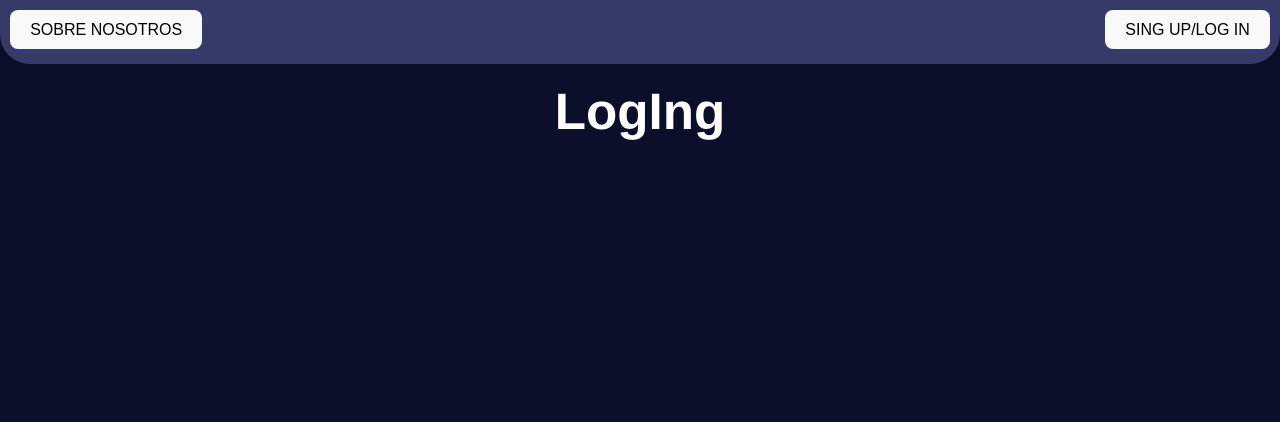
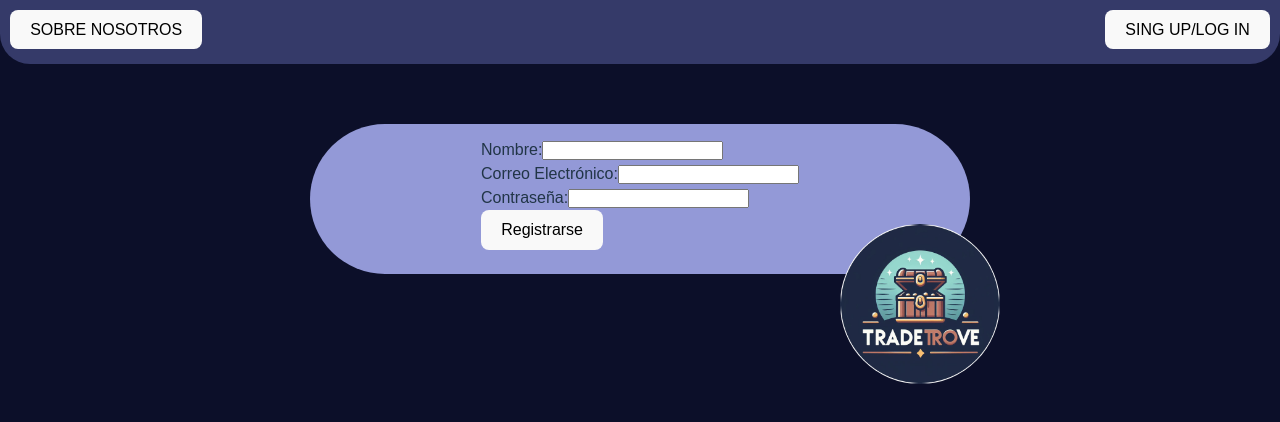
Before and after one commit to marvalenciab/ProyectoWeb, a React (Vite) app in the folder tradetrove/: page /login in a window 1280 px wide. Shown: the top 422 px of the page. Built offline with nearby package versions, Linux system fonts and the light colour scheme.

Commit message:
Inicio Login

```diff
--- a/tradetrove/src/componentes/LogIng.jsx
+++ b/tradetrove/src/componentes/LogIng.jsx
@@ -1,8 +1,34 @@
+import React from 'react';
+import { NavLink } from 'react-router-dom';
+import '../estilos-componentes/Loguin.css';
 
-export default function LogIng() {
+function Log() {
   return (
-    <div>
-        <h1>LogIng</h1>
-        </div>
-  )
+    <div className='Container'>
+      <NavLink to='/Principal'>
+        <button className='logo'> </button>
+      </NavLink>
+      <div className='form-container'>
+        <form>
+          <label>
+            Nombre:
+            <input type='text' name='nombre' />
+          </label>
+          <br />
+          <label>
+            Correo Electrónico:
+            <input type='email' name='email' />
+          </label>
+          <br />
+          <label>
+            Contraseña:
+            <input type='password' name='password' />
+          </label>
+          <br />
+          <button type='submit'>Registrarse</button>
+        </form>
+      </div>
+    </div>
+  );
 }
+export default Log;
--- a/tradetrove/src/componentes/Principal.jsx
+++ b/tradetrove/src/componentes/Principal.jsx
@@ -5,20 +5,19 @@ function Principal() {
   return (
     <div>
       <div className='Container'>
-        <button className='logo'> </button>
         <h2>
           <strong>¡TU PLATAFORMA PARA</strong> <strong>INVERTIR CON CONFIANZA!</strong>
         </h2>
       </div>
       <div className='info1'>
         <button className='logo'> </button>
-        <h5>
+        <h3>
           <strong>
             ¡Bienvenido a TradeTrove! Aquí encontrarás todo lo que necesitas para comenzar a invertir en el emocionante
             mundo de las acciones. Desde empresas globales hasta oportunidades locales, estamos aquí para guiarte en tu
             viaje hacia el éxito financiero.
           </strong>
-        </h5>
+        </h3>
       </div>
       <div className='titulo'>
         <button className='logo'> </button>
--- /dev/null
+++ b/tradetrove/src/estilos-componentes/Loguin.css
@@ -0,0 +1,83 @@
+* {
+  margin: 0;
+  padding: 0;
+  box-sizing: border-box;
+}
+
+.Container {
+  display: flex;
+  flex-direction: column;
+  justify-content: center;
+  align-items: center;
+
+  margin: 0 auto;
+  justify-content: center;
+  align-items: center;
+  height: 100vh;
+
+  position: relative;
+}
+
+.buttons {
+  display: flex;
+  flex-direction: column;
+  border: none;
+  text-decoration: none;
+  margin-top: 70px;
+  align-items: center;
+}
+
+.buttons a {
+  padding: 30px;
+  margin: 20px;
+  text-align: center;
+  text-decoration: none;
+  width: 250px;
+  color: white;
+  background-color: rgb(3, 11, 88);
+  border-radius: 5px;
+  font-size: 20px;
+}
+.btn {
+  background-color: purple;
+}
+.container__div {
+  margin-top: 0px;
+  background-color: rgb(147, 153, 215);
+  height: 600px;
+  border-radius: 600px;
+  text-align: center;
+  width: 1200px;
+  align-items: center;
+  position: relative;
+}
+
+article h1 {
+  padding-top: 50px;
+  color: black;
+  font-size: 50px;
+}
+
+article p {
+  font-size: 20px;
+}
+article button {
+  font-size: 50px;
+  border-radius: 150px;
+}
+.logo {
+  height: 160px;
+  width: 160px;
+  border-radius: 100%;
+  position: absolute;
+  left: 530px;
+  top: -40%;
+  transform: translateY(100%);
+  background-image: url('../img//logo.jpg');
+  background-size: contain;
+}
+h1 {
+  margin-top: 100px;
+  color: black;
+  font-family: 'Franklin Gothic Medium', 'Arial Narrow', Arial, sans-serif;
+}
--- a/tradetrove/src/estilos-componentes/Princi.css
+++ b/tradetrove/src/estilos-componentes/Princi.css
@@ -18,13 +18,8 @@ html {
   background-color: rgb(147, 153, 215);
   padding-block-end: 10px;
   margin-top: 60px;
-}
-
-.logo {
-  width: 50px;
-  height: 50px;
-  border-radius: 50%;
-  background-color: #fff; /* Color de fondo para visualización */
+  width: 660px;
+  height: 150px;
 }
 
 h1 {
@@ -49,11 +44,16 @@ p {
   border-radius: 400px;
   background-color: rgb(103, 110, 195);
   padding-block-end: 5px;
-  margin-left: 130px;
-  margin-right: 130px;
+  margin-left: 480px;
+  margin-right: 480px;
   margin-top: 25px;
 }
 .info1 h5 {
+  color: white;
+  text-align: center;
+  margin-top: 25px;
+}
+.info1 h3 {
   color: white;
   text-align: center;
   margin-top: 25px;
```
